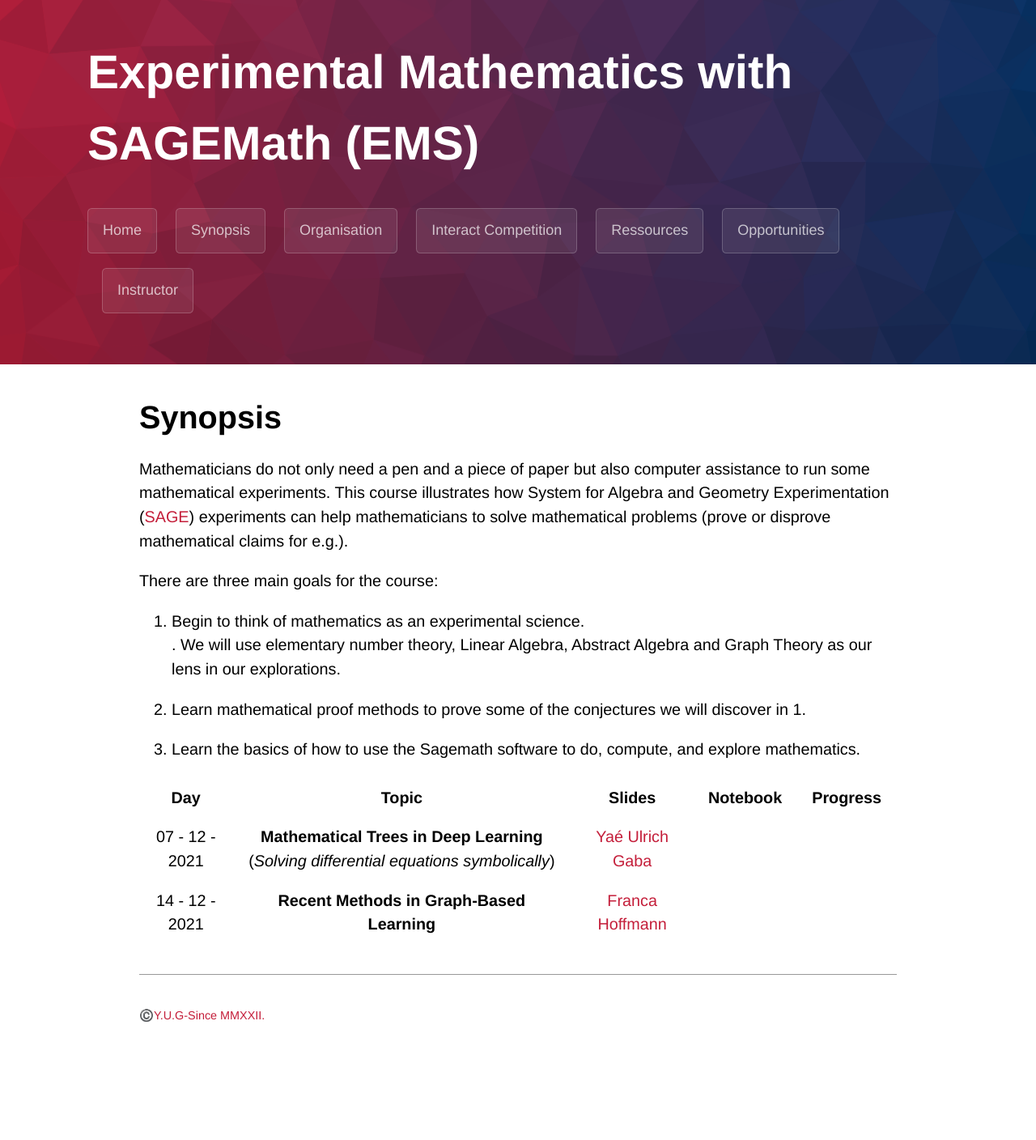
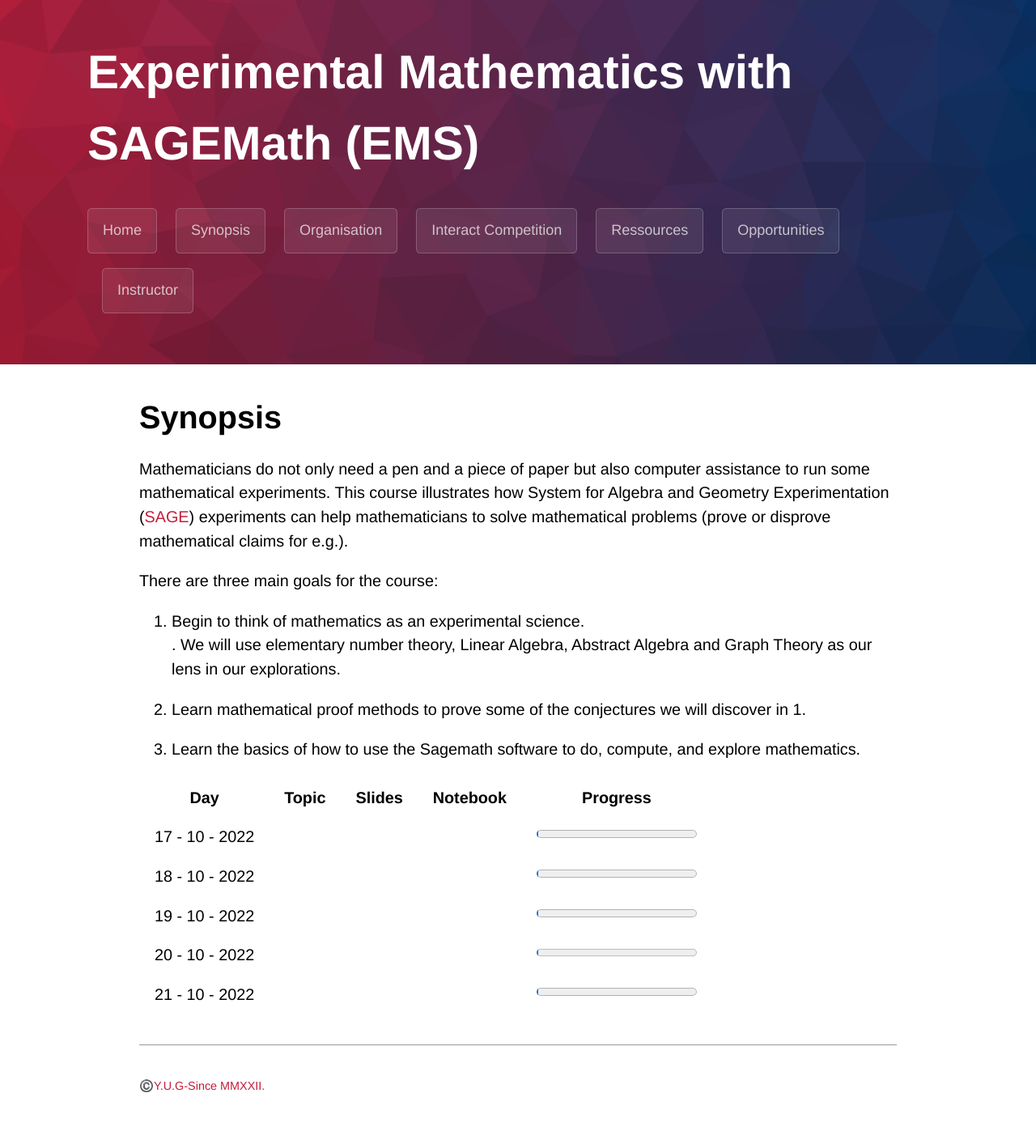
Before and after one commit to WoComtoQC/wocomtoqc.github.io, a Jekyll site: the page built from synopsis.md, in a window 1280 px wide. Shown: the whole page at 81% size. Built offline with Jekyll 4.4.1, drawn with Linux system fonts in a browser that asks for light colours; some web fonts are replaced; our own code applies the rules of GitHub Pages for plain Markdown files; before the commit the page ends 1321 px from its top, so only the background shows below that.

Commit message:
Update synopsis.md

```diff
--- a/synopsis.md
+++ b/synopsis.md
@@ -21,5 +21,8 @@ There are three main goals for the course:
 
 | Day |         Topic   |     Slides     | Notebook  | Progress |
 |:-------------:|:----------------------:|:---------------:|:-------------------------:|:---------------------------------------------------:|
-| 07 - 12 - 2021  | **Mathematical Trees in Deep Learning** (*Solving differential equations symbolically*) | [Yaé Ulrich Gaba](https://www.linkedin.com/in/gabayae) |
-| 14 - 12 - 2021  | **Recent Methods in Graph-Based Learning** | [ Franca Hoffmann](https://francahoffmann.wordpress.com/) |
+| 17 - 10 - 2022  |  |  |  | <progress id="file" max="100" value="1"> 10% </progress>|
+ | 18 - 10 - 2022  | |||<progress id="file" max="100" value="1"> 20% </progress>| |
+ | 19 - 10 - 2022  | |||<progress id="file" max="100" value="1"> 30% </progress>| |
+ | 20 - 10 - 2022  | |||<progress id="file" max="100" value="1"> 40% </progress>| |
+ | 21 - 10 - 2022  | |||<progress id="file" max="100" value="1"> 50% </progress>| |
```
